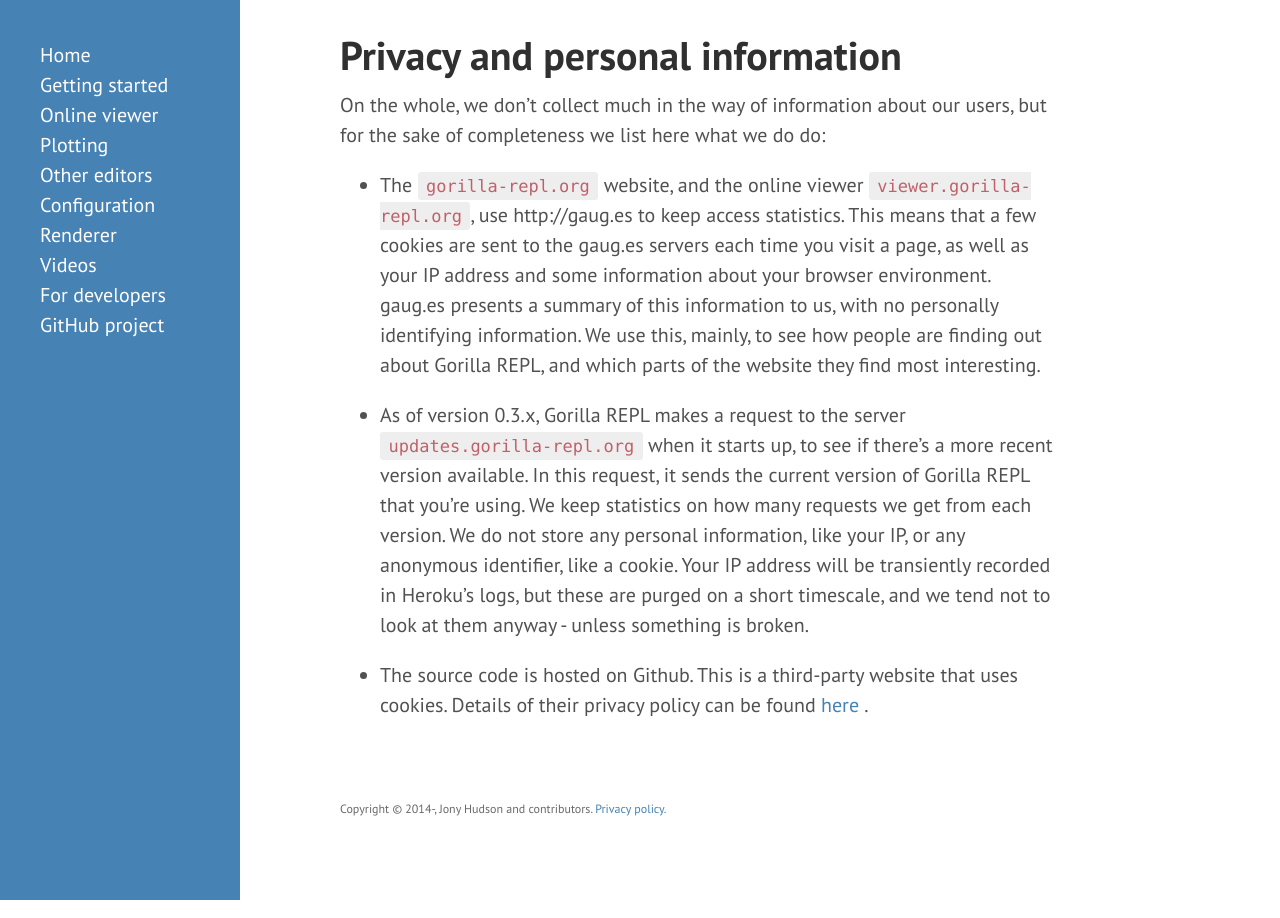
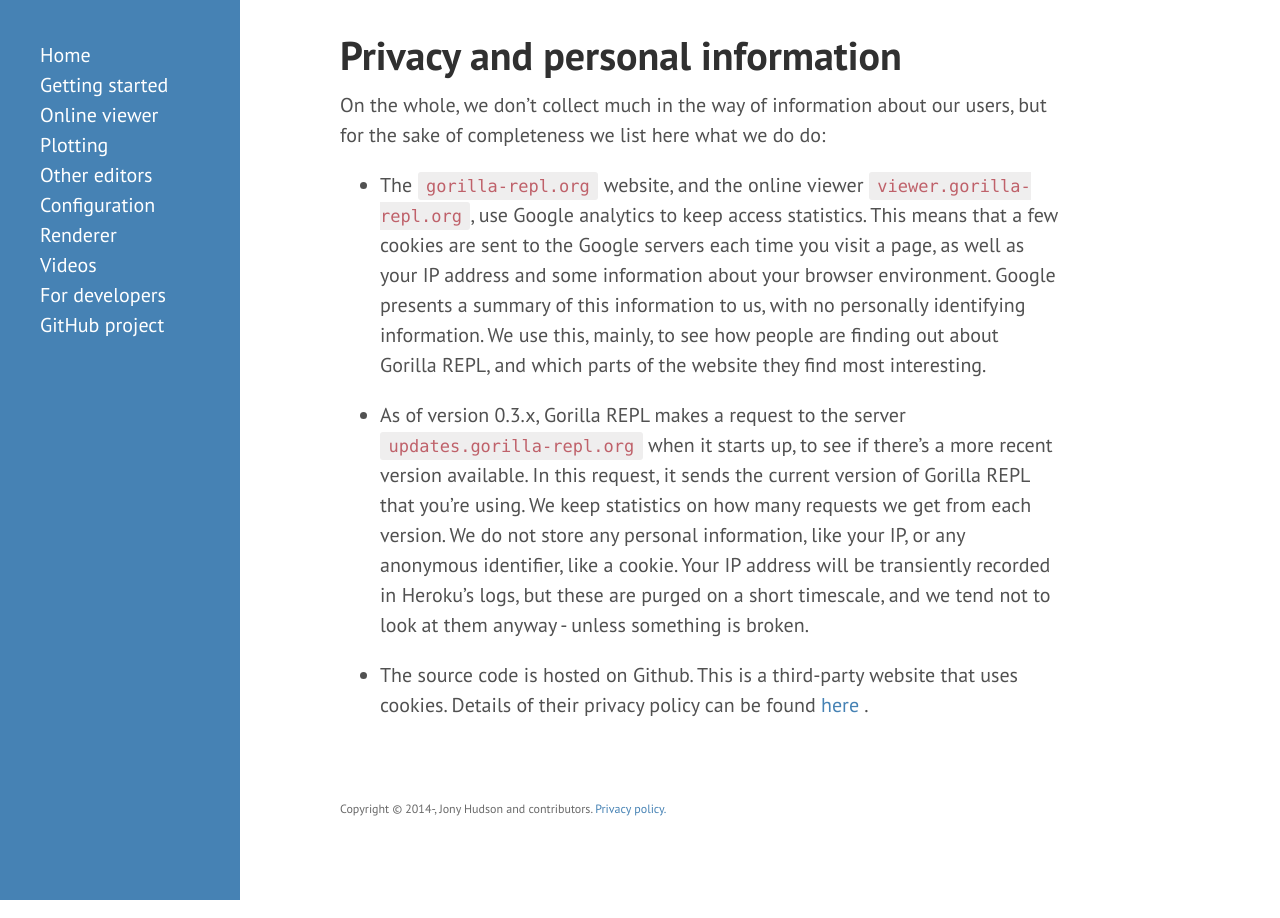
Before and after one commit to JonyEpsilon/gorilla-repl.org, a Jekyll site: the page built from privacy.md, in a window 1280 px wide. Built offline with Jekyll 4.4.1, drawn with Linux system fonts in a browser that asks for light colours; Markdown is read by kramdown in place of the engine named in the settings; comment, search, counter and statistics services are not loaded.

Commit message:
Update privacy policy for GA.

```diff
--- a/privacy.md
+++ b/privacy.md
@@ -6,9 +6,9 @@ title: Privacy and personal information
 On the whole, we don't collect much in the way of information about our users, but for the sake of completeness we list
 here what we do do:
 
-- The `gorilla-repl.org` website, and the online viewer `viewer.gorilla-repl.org`, use http://gaug.es to keep access
-statistics. This means that a few cookies are sent to the gaug.es servers each time you visit a page, as well as your IP
-address and some information about your browser environment. gaug.es presents a summary of this information to us, with
+- The `gorilla-repl.org` website, and the online viewer `viewer.gorilla-repl.org`, use Google analytics to keep access
+statistics. This means that a few cookies are sent to the Google servers each time you visit a page, as well as your IP
+address and some information about your browser environment. Google presents a summary of this information to us, with
 no personally identifying information. We use this, mainly, to see how people are finding out about Gorilla REPL, and
 which parts of the website they find most interesting.
 
```
